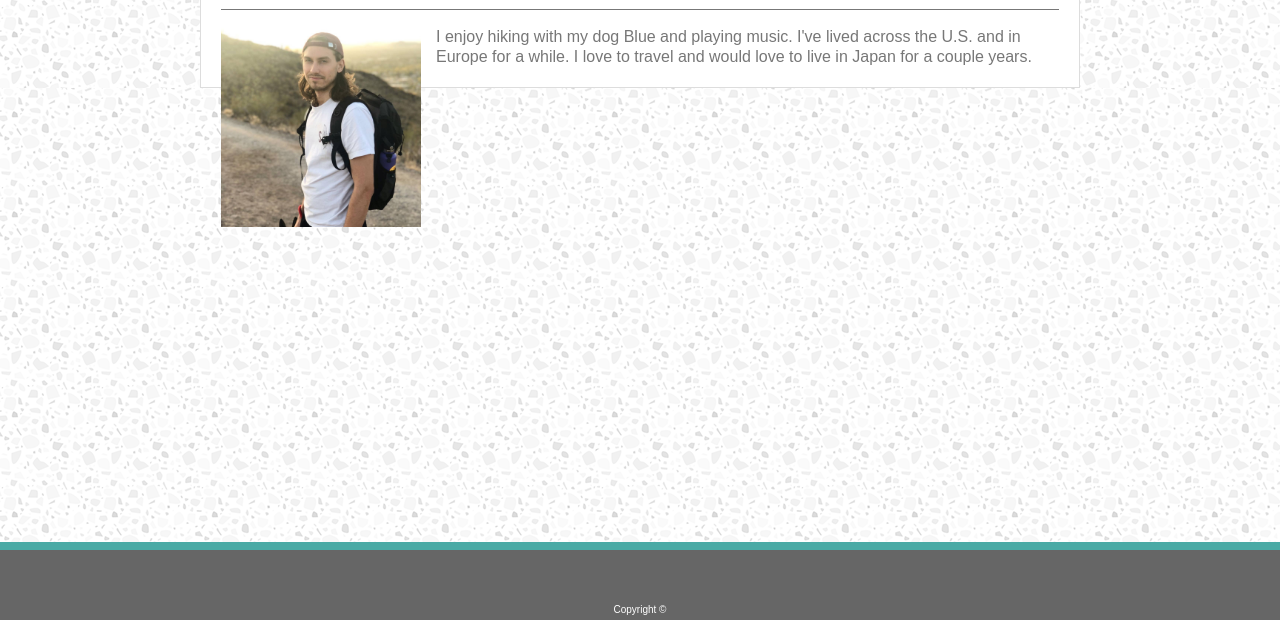
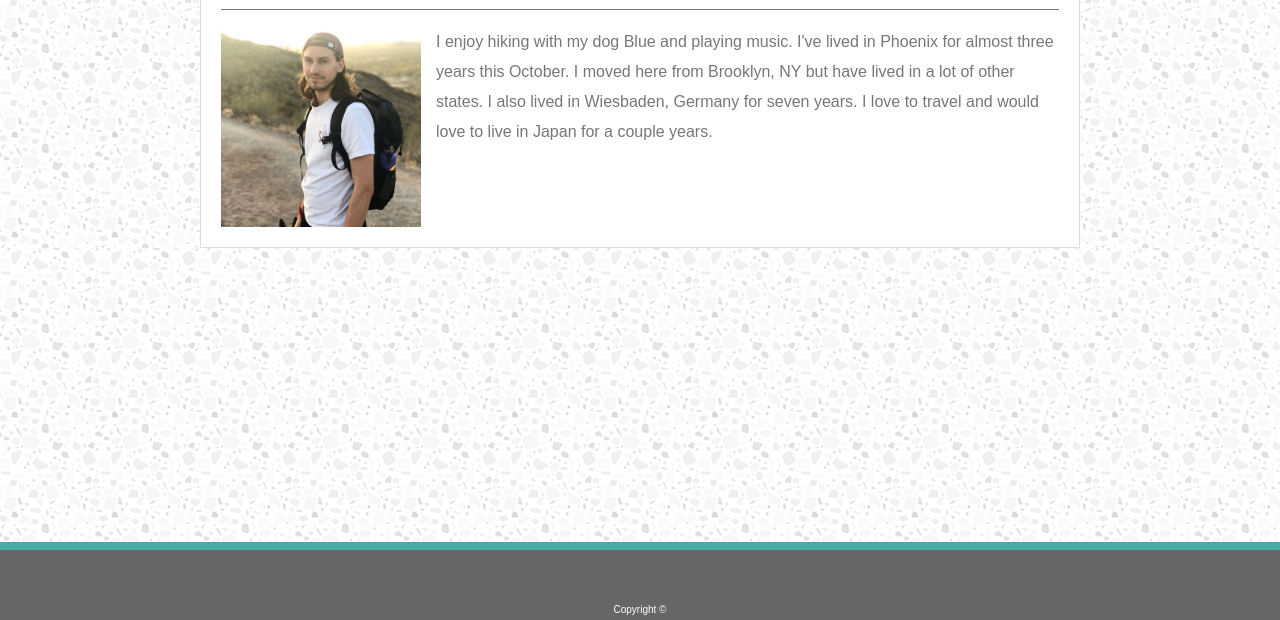
Before and after one commit to Justheretobuildstuff/Basic-Portfolio, a plain HTML site: page index.html in a window 1280 px wide. Shown: the part 180-800 px from the top of the page. Drawn offline with Linux system fonts and the light colour scheme.

Commit message:
adding bio

```diff
--- a/assets/css/style.css
+++ b/assets/css/style.css
@@ -102,7 +102,7 @@ a:active {
 .boxed3 {
     background-color: #ffffff;
     margin: 120px 200px 200px 200px;
-    padding: 20px;
+    padding: 20px 20px 100px 20px;
     border: solid;
     border-color: #dddddd;
     border-width: 1px;
@@ -135,7 +135,7 @@ img {
 .myaboutme {
   font-family: Arial, 'Helvetica Neue', Helvetica, sans-serif;
   color: #777777;
-  line-height: 20px;
+  line-height: 30px;
 }
 
 .textincontact {
--- a/index.html
+++ b/index.html
@@ -28,7 +28,8 @@
                     <h1 id="bodyaboutme">About Me</h1>
                     <hr/>
                     <img src="assets/images/hiking.jpg" alt="picture of me hiking">
-                    <p class="myaboutme"> I enjoy hiking with my dog Blue and playing music. I've lived across the U.S. and in Europe for a while. I love to travel and would love to live in Japan for a couple years. </p>
+                    <p class="myaboutme"> I enjoy hiking with my dog Blue and playing music. I've lived in Phoenix for almost three years this October. I moved here from Brooklyn, NY but have lived in a lot of other states. I also lived in Wiesbaden, Germany for seven years. I love to travel and would love to live in Japan for a couple years.
+                                         </p>
                 </div>
             </section>
 
```
